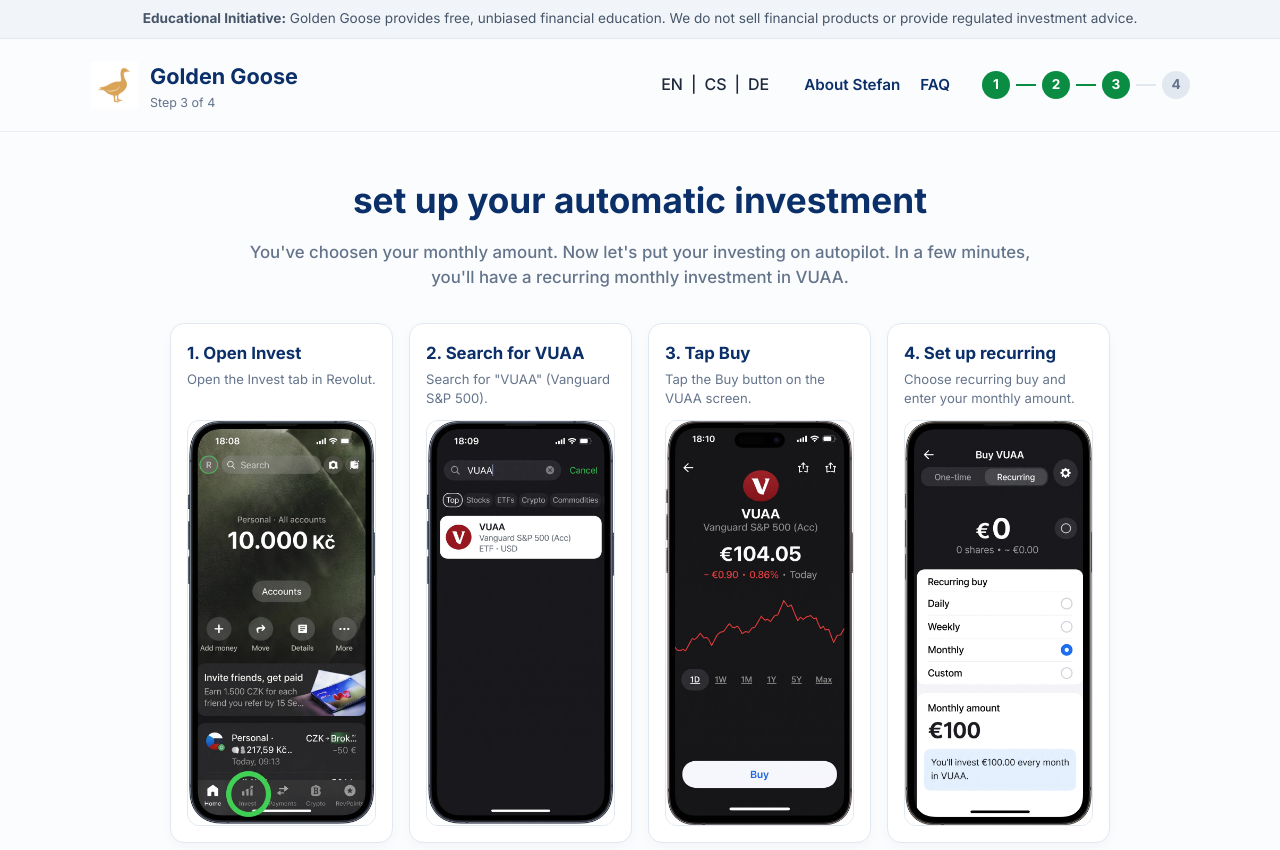
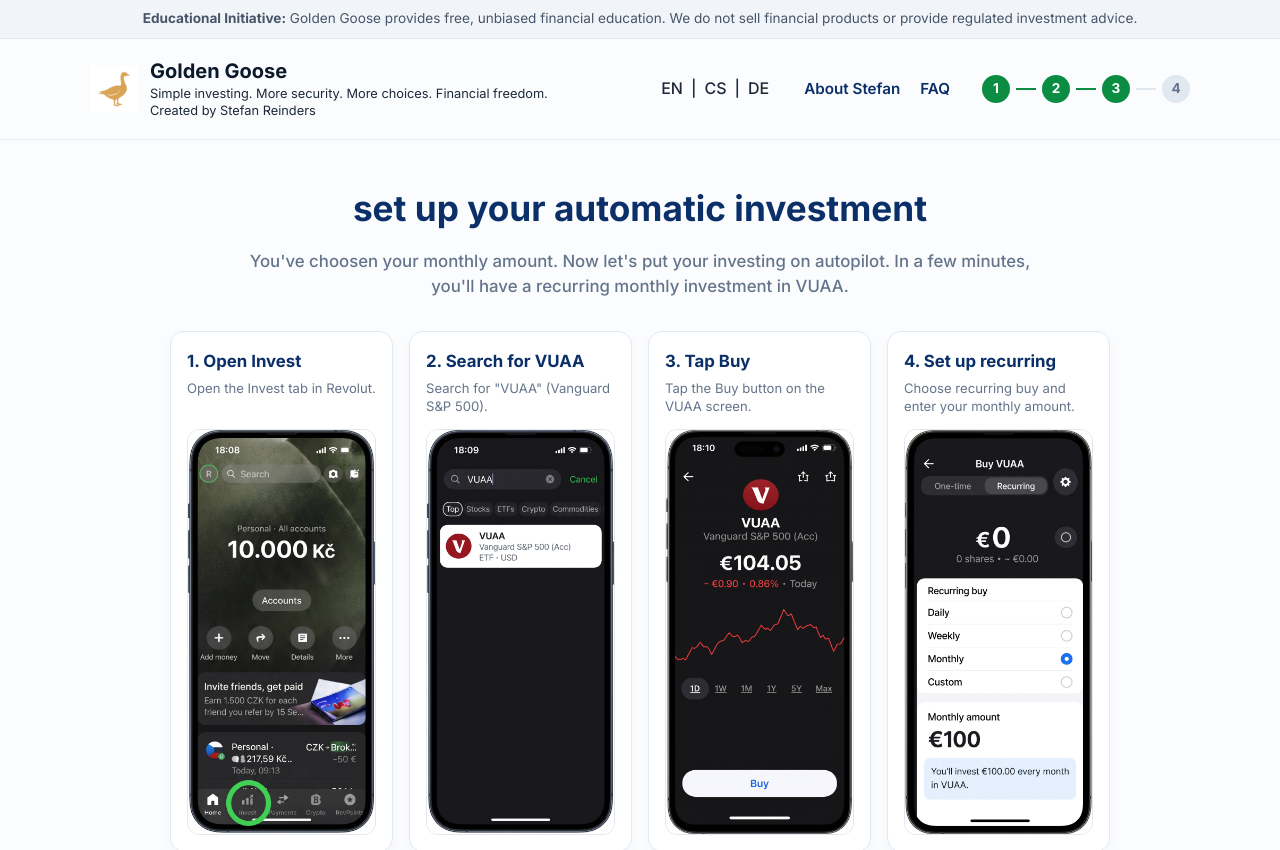
Before and after one commit to denisleblond59-lgtm/goldengooseinvesting, a plain HTML site: page step3.html in a window 1280 px wide. Shown: the top 850 px of the page. Drawn offline with Linux system fonts and the light colour scheme; no server answers.

Commit message:
Enhance logo text and tagline in step3.html
Updated logo text and tagline styles for better visibility.

```diff
--- a/step3.html
+++ b/step3.html
@@ -19,9 +19,12 @@
             <a href="index.html" class="logo-group" style="text-decoration: none;">
                 <img src="images/golden-goose-logo.jpeg" alt="Golden Goose Logo" width="48" height="48" style="display: block; object-fit: contain;">
                 <div class="brand-text-block">
-                    <span class="logo-text">Golden Goose</span>
-                    <span class="logo-tagline">Step 3 of 4</span>
-                </div>
+  <span class="logo-text" style="font-weight: 700; font-size: 1.25rem; color: #0b192c; display: block; line-height: 1.2;">Golden Goose</span>
+  <span class="logo-tagline" style="font-size: 0.8rem; color: #1e293b; display: block; margin-top: 2px; line-height: 1.35;">
+    Simple investing. More security. More choices. Financial freedom.<br>
+    Created by Stefan Reinders
+  </span>
+</div>
             </a>
 
             <div style="display: flex; align-items: center; gap: 32px;">
```
